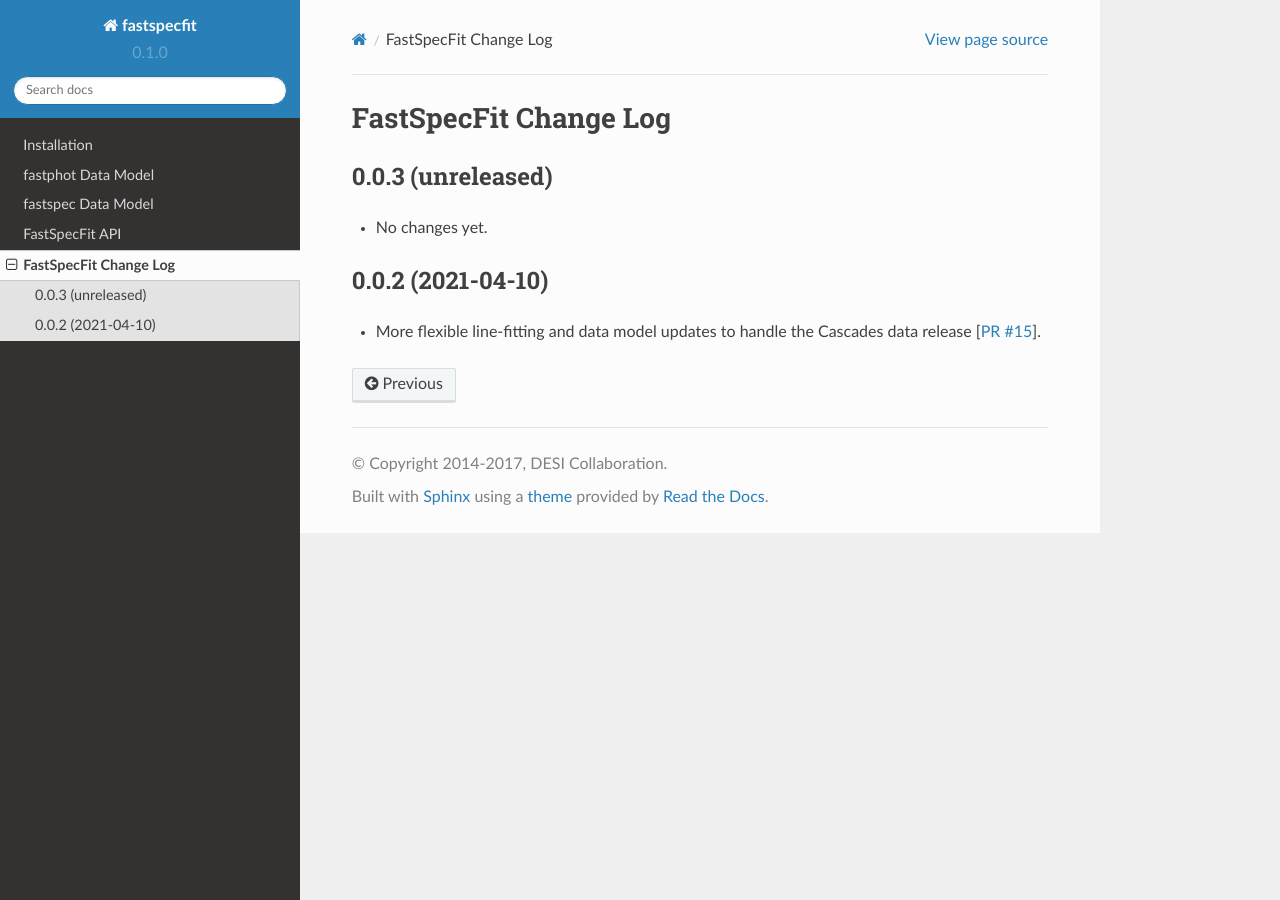
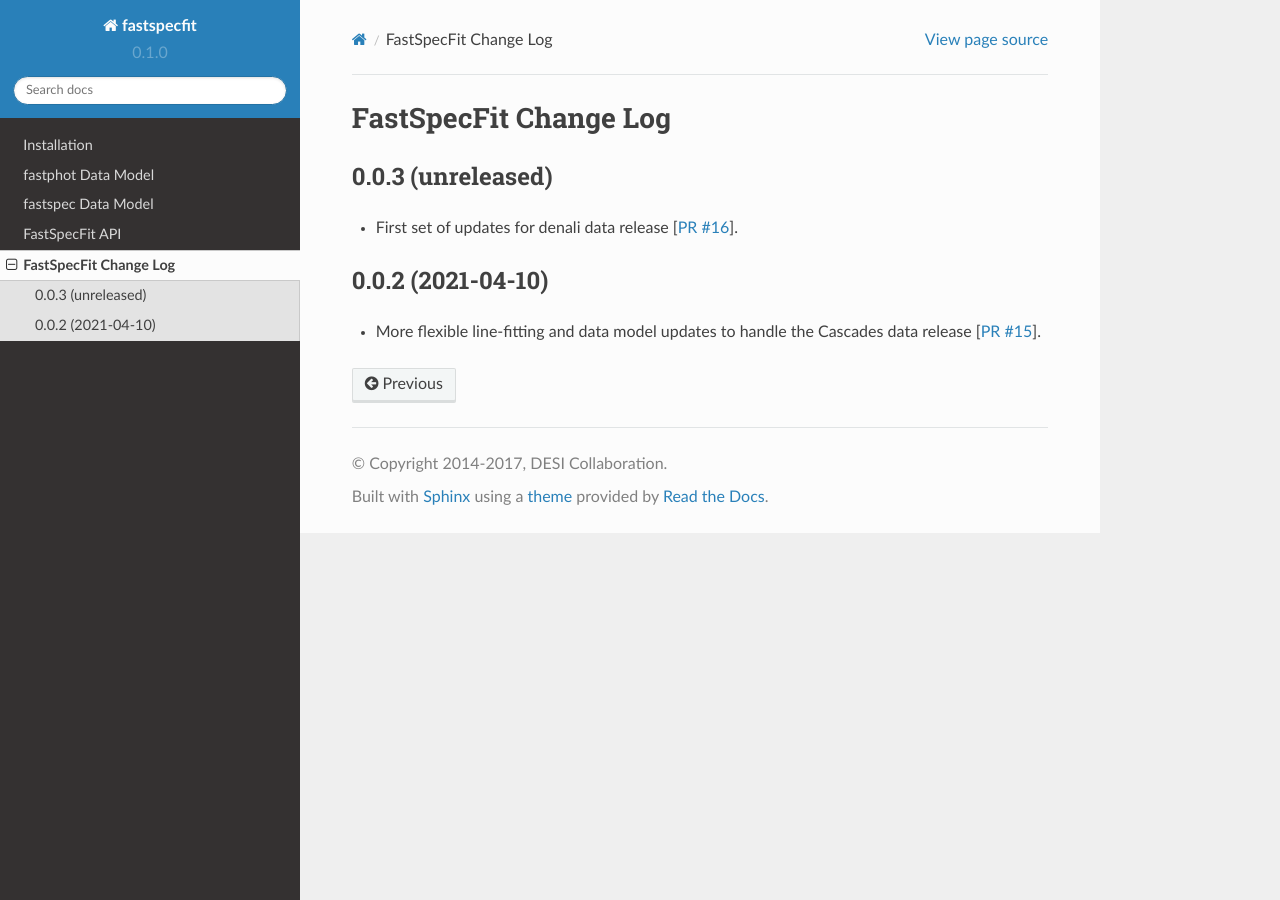
Before and after one commit to desihub/fastspecfit, a Sphinx documentation site: the page built from doc/changes.rst, in a window 1280 px wide. Built offline with Sphinx 7.4.7 and the Read the Docs theme 2.0.0, drawn with Linux system fonts in a browser that asks for light colours.

Commit message:
update change log

```diff
--- a/doc/changes.rst
+++ b/doc/changes.rst
@@ -5,7 +5,10 @@ FastSpecFit Change Log
 0.0.3 (unreleased)
 -------------------
 
-* No changes yet.
+* First set of updates for denali data release [`PR #16`_].
+
+.. _`PR #16`: https://github.com/desihub/fastspecfit/pull/16
+
 
 0.0.2 (2021-04-10)
 ------------------
```
